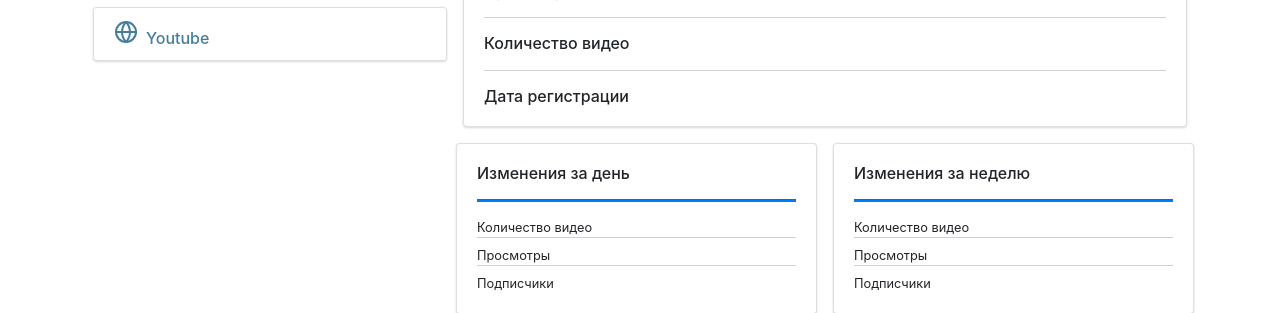
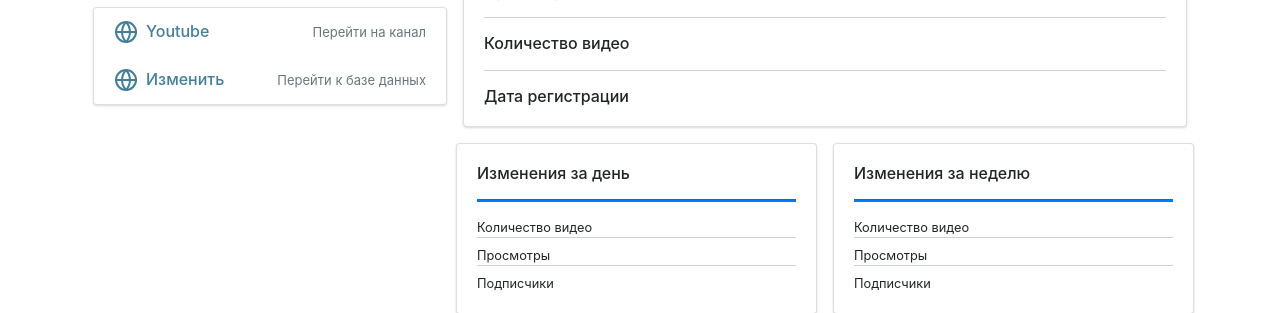
Before and after one commit to madassG/youtube_dev, a Django app: template templates/admin/user.html in a window 1280 px wide. Shown: the part 311-624 px from the top of the page. Run offline with Django 3.2, Linux system fonts and the light colour scheme; the template is opened without the code that fills it, so the values that code supplies are empty; parts of the project's set-up code (start-up, migrations or seed data) failed here and were passed over; some libraries are stand-ins or nearby versions.

Commit message:
download

```diff
--- a/templates/admin/user.html
+++ b/templates/admin/user.html
@@ -46,10 +46,17 @@
                 <ul class="list-group list-group-flush">
                     <a href="https://www.youtube.com/channel/{{ user.youtube }}" target="_blank">
                   <li class="list-group-item d-flex justify-content-between align-items-center flex-wrap">
-                    <h6 class="mb-0"><svg xmlns="http://www.w3.org/2000/svg" width="24" height="24" viewBox="0 0 24 24" fill="none" stroke="currentColor" stroke-width="2" stroke-linecap="round" stroke-linejoin="round" class="feather feather-globe mr-2 icon-inline"><circle cx="12" cy="12" r="10"></circle><line x1="2" y1="12" x2="22" y2="12"></line><path d="M12 2a15.3 15.3 0 0 1 4 10 15.3 15.3 0 0 1-4 10 15.3 15.3 0 0 1-4-10 15.3 15.3 0 0 1 4-10z"></path></svg>Youtube</h6>
-                    <span class="text-secondary"></span>
+                    <h6 class="mb-0 d-flex align-items-center"><svg xmlns="http://www.w3.org/2000/svg" width="24" height="24" viewBox="0 0 24 24" fill="none" stroke="currentColor" stroke-width="2" stroke-linecap="round" stroke-linejoin="round" class="feather feather-globe mr-2 icon-inline"><circle cx="12" cy="12" r="10"></circle><line x1="2" y1="12" x2="22" y2="12"></line><path d="M12 2a15.3 15.3 0 0 1 4 10 15.3 15.3 0 0 1-4 10 15.3 15.3 0 0 1-4-10 15.3 15.3 0 0 1 4-10z"></path></svg>Youtube</h6>
+                    <span class="text-secondary">Перейти на канал</span>
                   </li>
                       </a>
+                  <a href="/admin/bot/user/{{ user.pk }}/change/" target="_blank">
+                  <li class="list-group-item d-flex justify-content-between align-items-center flex-wrap">
+                    <h6 class="mb-0 d-flex align-items-center"><svg xmlns="http://www.w3.org/2000/svg" width="24" height="24" viewBox="0 0 24 24" fill="none" stroke="currentColor" stroke-width="2" stroke-linecap="round" stroke-linejoin="round" class="feather feather-globe mr-2 icon-inline"><circle cx="12" cy="12" r="10"></circle><line x1="2" y1="12" x2="22" y2="12"></line><path d="M12 2a15.3 15.3 0 0 1 4 10 15.3 15.3 0 0 1-4 10 15.3 15.3 0 0 1-4-10 15.3 15.3 0 0 1 4-10z"></path></svg>Изменить</h6>
+                    <span class="text-secondary">Перейти к базе данных</span>
+                  </li>
+                      </a>
+
                 </ul>
               </div>
             </div>
--- a/youtubedev/urls.py
+++ b/youtubedev/urls.py
@@ -24,4 +24,5 @@ urlpatterns = [
     path('admin/users/<int:user_id>/', views.user_page, name='user'),
     path('admin/ratings/', views.ratings, name='rating'),
     path('admin/users/', views.users_page, name='users'),
+    path('admin/users/export/', views.export_users, name='export')
 ]
```
Also changed, not shown: channels/views.py (+21 -1 lines), templates/admin/users.html (+4 -3 lines), 1 other file.
